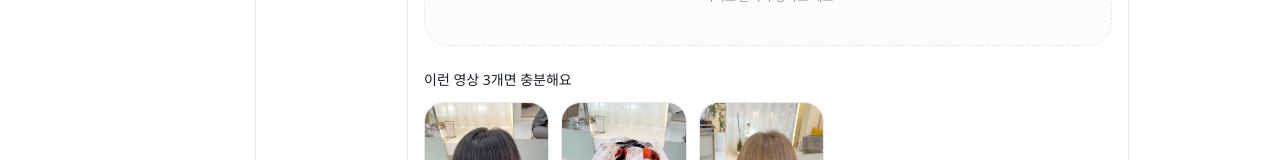
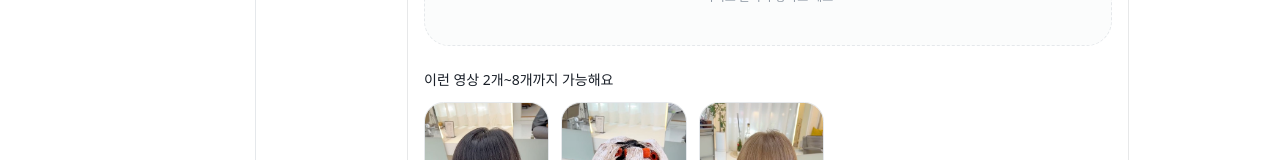
Before and after one commit to qja0707/SalonCutAI, a Next.js app in the folder frontend/: page /generate/shorts in a window 1280 px wide. Shown: the part 522-682 px from the top of the page. Built offline with nearby package versions, Linux system fonts and the light colour scheme.

Commit message:
fix: 예시 사진 안내를 실제 허용 범위로 적음
"이런 영상 3개면 충분해요" 는 예시가 3컷이라 나온 말이었다. 실제로는 2~8개를
받으므로 그대로 적는다 — 3개를 채워야 하는 것으로 읽힐 수 있었다.

```diff
--- a/frontend/src/app/generate/shorts/shorts-generator.tsx
+++ b/frontend/src/app/generate/shorts/shorts-generator.tsx
@@ -727,7 +727,7 @@
 
               {clips.length === 0 && (
                 <div className="mt-6">
-                  <p className="text-sm font-medium">이런 영상 3개면 충분해요</p>
+                  <p className="text-sm font-medium">이런 영상 2개~8개까지 가능해요</p>
                   <ul className="mt-3 grid max-w-[400px] grid-cols-3 gap-2 sm:gap-3">
                     {EXAMPLE_SHOTS.map((shot) => (
                       <li key={shot.label} className="min-w-0">
```
